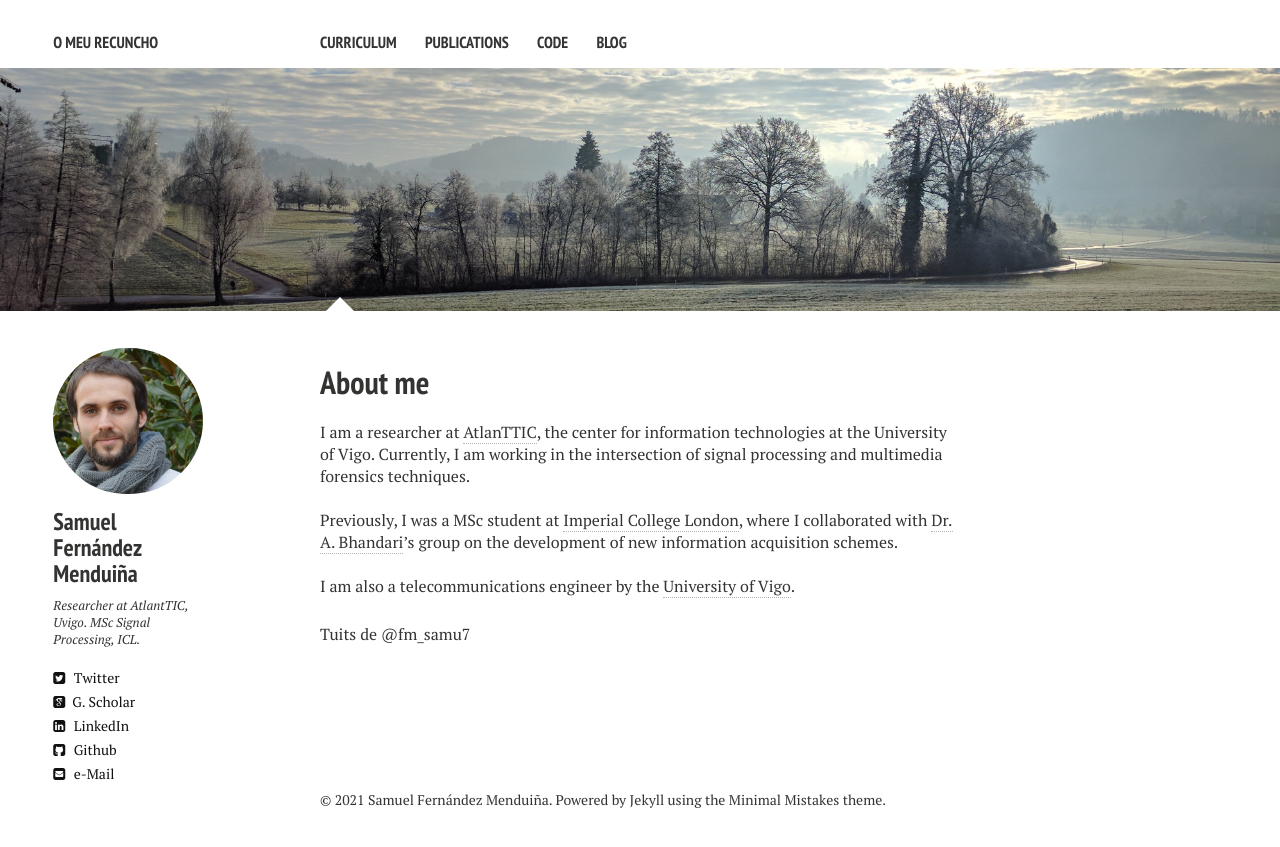
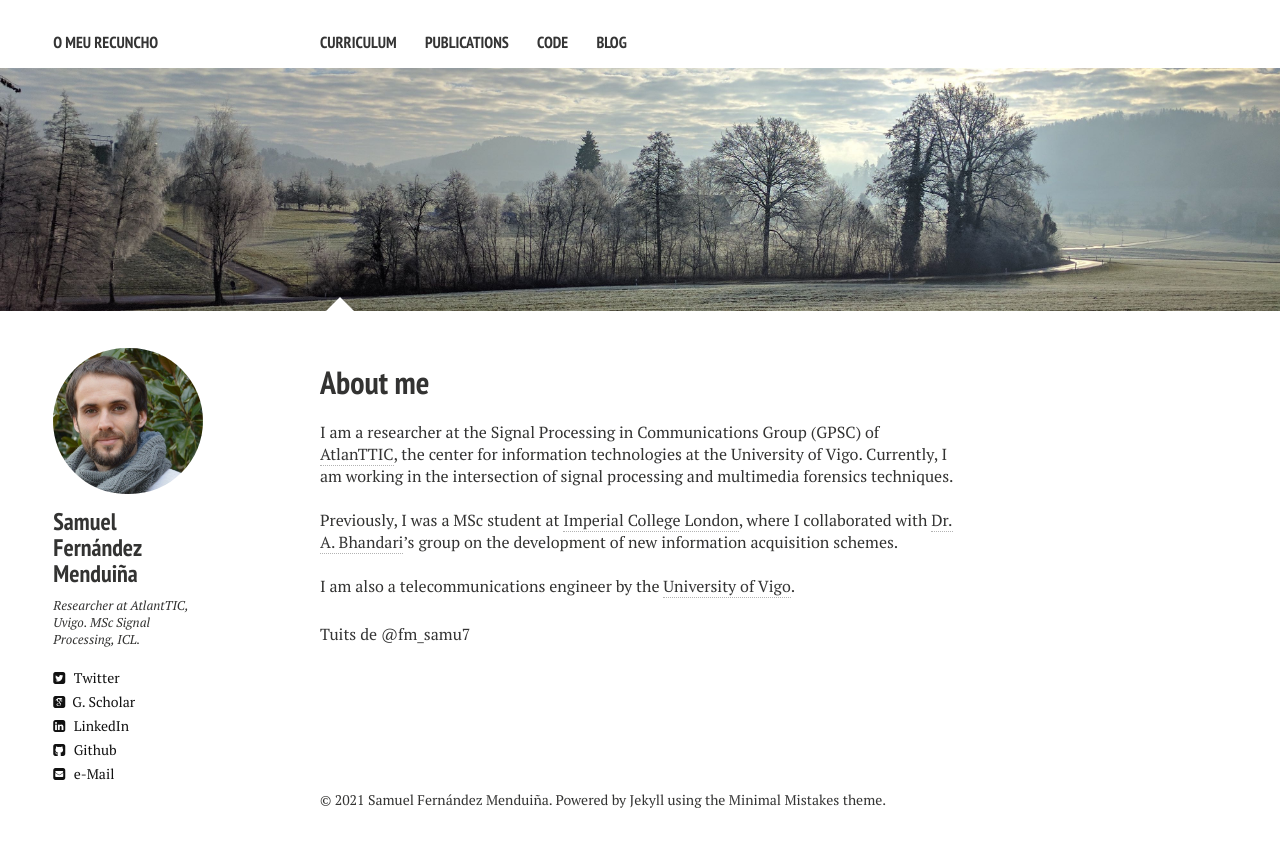
Before and after one commit to sf219/sfweb, a Jekyll site: the page built from index.md, in a window 1280 px wide. Shown: the top 847 px of the page. Built offline with Jekyll 4.4.1, drawn with Linux system fonts in a browser that asks for light colours; nearby versions of some CDN libraries; comment, search, counter and statistics services are not loaded.

Commit message:
Update index.md

```diff
--- a/index.md
+++ b/index.md
@@ -7,11 +7,11 @@ image:
   feature: trees.jpg
 ---
 
-I am a researcher at <a href="https://atlanttic.uvigo.es/" target="_blank">AtlanTTIC</a>, the center for information technologies at the University of Vigo. Currently, I am working in the intersection of signal processing and multimedia forensics techniques.
+I am a researcher at the Signal Processing in Communications Group (GPSC) of <a href="https://atlanttic.uvigo.es/" target="_blank">AtlanTTIC</a>, the center for information technologies at the University of Vigo. Currently, I am working in the intersection of signal processing and multimedia forensics techniques.
 
 <br />
-Previously, I was a MSc student at <a href="http://www.vision.ee.ethz.ch/index.en.html" target="_blank">Imperial College London</a>, where I collaborated with <a href="http://www.cs.berkeley.edu/~malik/" target="_blank">Dr. A. Bhandari</a>'s group
+Previously, I was a MSc student at <a href="http://www.vision.ee.ethz.ch/index.en.html" target="_blank">Imperial College London</a>, where I collaborated with <a href="http://alumni.media.mit.edu/~ayush/" target="_blank">Dr. A. Bhandari</a>'s group
 on the development of new information acquisition schemes.
 
 <br />
-I am also a telecommunications engineer by the <a href="http://www.upc.edu" target="_blank">University of Vigo</a>.
+I am also a telecommunications engineer by the <a href="https://www.uvigo.gal/" target="_blank">University of Vigo</a>.
```
